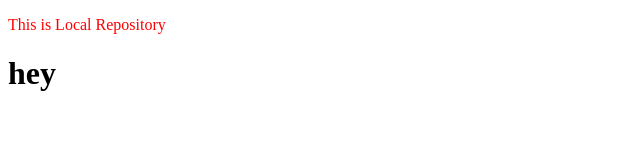
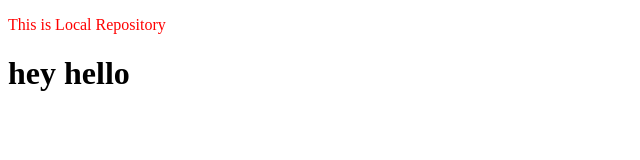
Before and after one commit to Shilpa-Rozara/localrepo, a plain HTML site: page index.html in a window 1280 px wide. Shown: the whole page, without its empty margins (0-640 px from the left). Drawn offline with Linux system fonts and the light colour scheme.

Commit message:
add hello

```diff
--- a/index.html
+++ b/index.html
@@ -8,6 +8,6 @@
 </head>
 <body>
     <p>This is Local Repository</p>
-    <h1>hey</h1>
+    <h1>hey hello</h1>
 </body>
 </html>
```
